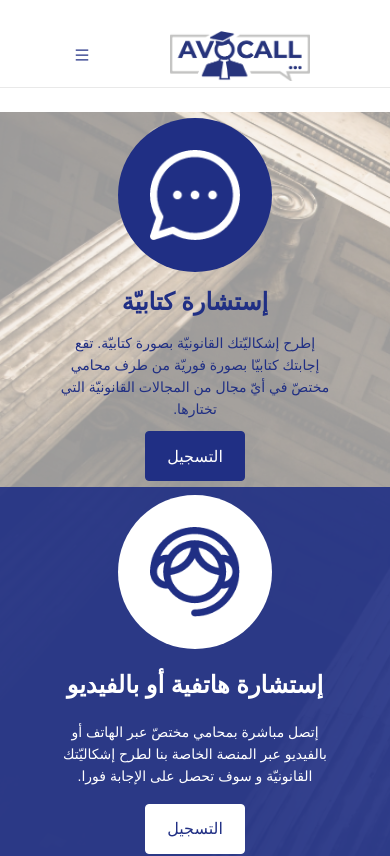
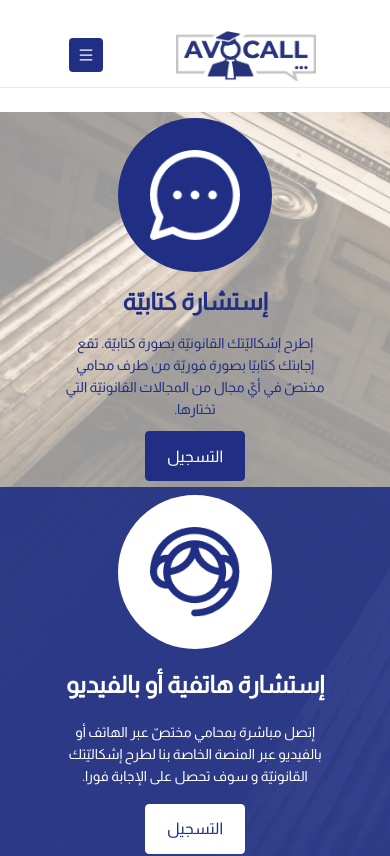
Before and after one commit to Ramzibouchekoua/Avocall-upload, a React (Create React App) app in the folder client/: page / in a window 390 px wide. Shown: the top 856 px of the page. Built offline with nearby package versions, Linux system fonts and the light colour scheme.

Commit message:
add font almarai & fix responsive & made change to be like the wp version

```diff
--- a/client/src/assets/styles/_init.scss
+++ b/client/src/assets/styles/_init.scss
@@ -1,6 +1,6 @@
 @import "./var";
 * {
-  font-family: $font-style, sans-serif;
+  font-family: $font-style;
 }
 .ant-layout {
   background-color: #fff;
--- a/client/src/assets/styles/_var.scss
+++ b/client/src/assets/styles/_var.scss
@@ -11,4 +11,9 @@ $light:#FFFFFF;
 $grey:#F6F6F6;
 
 // FONTS
-$font-style:Almarai;
+
+@font-face {
+    font-family: 'Beauty';
+    src: url(./Almarai/Almarai-Regular.ttf) format("truetype");
+ }
+ $font-style: 'Beauty', sans-serif;
--- a/client/src/assets/styles/components/_navbar.scss
+++ b/client/src/assets/styles/components/_navbar.scss
@@ -160,7 +160,12 @@
     }
   }
   .ant-dropdown-trigger {
-    color: $primary-color;
+span {
+  color: $light;
+  background-color: $primary-color;
+  border-radius: 4px;
+  padding: 10px;
+}
   }
 
 }
--- a/client/src/assets/styles/containers/_home-page.scss
+++ b/client/src/assets/styles/containers/_home-page.scss
@@ -32,13 +32,14 @@
       font-weight: bold;
     }
     .desc {
-      font-size: 24px;
-      width: 50%;
+      font-size: 18px;
+      width: 90%;
     }
     button {
       border-radius: 4px;
       border: 1px solid;
       height: 50px;
+      font-size: 16px;
       &:hover {
         cursor: pointer;
       }
@@ -61,16 +62,21 @@
     }
   }
   .right {
-    .title,
+    .title{
+      font-size: 32px;
+      color: #202f84;
+      font-weight: 700;
+    }
     .desc {
       color: #202f84;
+      font-size: 18px;
     }
     button {
       background-color: #202f84;
       border-color: #202f84;
       color: #fff;
       width: 150px;
-      font-size: 24px;
+      font-size: 16px;
       &:hover {
         cursor: pointer;
       }
@@ -90,16 +96,20 @@
   }
   .left {
     background-color: rgba(32, 47, 132, 0.9);
-    border-bottom-right-radius: 50%;
     min-width: 675px;
-    .title,
+    .title{
+      font-size: 32px;
+      color: $light;
+      font-weight: 700;
+    }
     .desc {
       color: #fff;
+      font-size: 18px;
     }
     button {
       background-color: #fff;
       width: 150px;
-      font-size: 24px;
+      font-size: 16px;
       border-color: #fff;
       color: #202f84;
     }
@@ -291,7 +301,7 @@
 }
 
 .section-five {
-  display: flex;
+  display: none;
   justify-content: space-between;
   align-items: center;
   flex-direction: column;
@@ -379,7 +389,7 @@
 }
 
 .section-six {
-  display: flex;
+  display: none;
   justify-content: center;
   align-items: center;
   height: 85vh;
@@ -512,7 +522,7 @@
 }
 
 .section-seven {
-  display: flex;
+  display: none;
   flex-direction: column;
   justify-content: space-around;
   align-items: center;
@@ -552,6 +562,38 @@
     }
   }
 
+}
+.section-eight {
+  display: flex;
+  flex-direction: column;
+  justify-content: center;
+  align-items: center;
+  span {
+font-size: 22px;
+font-weight: 700;
+color: $second-title-color;
+margin-bottom: 50px;
+  }
+  button {
+    font-size: 16px;
+    width: 268px;
+    color: #fff;
+    font-weight: bold;
+    border: 1px solid #202f84;
+    border-radius: 4px;
+    height: 46px;
+    background-color: #202f84;
+    a {
+      color: $light;
+    }
+    &:hover {
+      color: #fff;
+      border: 1px solid #202f84;
+      border-radius: 4px;
+      background-color: #202f84;
+      cursor: pointer;
+    }
+  }
 }
 
 @media screen and (max-width: 766px) {
@@ -636,7 +678,7 @@
     }
     .left {
       background-color: rgba(32, 47, 132, 0.9);
-      border-bottom-right-radius: 0%;
+
       min-width: 100%;
       .title,
       .desc {
@@ -766,40 +808,47 @@
   }
   .section-four {
     display: flex;
-    justify-content: space-between;
-    align-items: center;
+   margin-bottom: 50px;
     flex-direction: column;
-    padding: 0px 0;
+    padding: 0px 0px;
     .title {
-      font-size: 24px;
-      font-weight: bold;
+      font-size: 36px;
+      font-weight: 700;
       color: #2f281e;
+      font-family: $font-style;
+    }
+    .subtitle {
+      font-size: 22px;
+      font-weight: 400;
+      text-align: center;
     }
     .desc {
       margin-bottom: 10%;
       &_icon {
         background-color: $primary-color;
-        padding: 5px;
+        padding: 25px;
         border-radius: 19px;
-        width: 50px;
-        height: 50px;
+        width: 100px;
+        height: 100px;
         display: flex;
         justify-content: center;
         align-items: center;
         position: relative;
 
         text-align: center;
+
       }
       &_subtitle {
         margin-top: 10px;
-        font-size: 14px;
+        font-size: 16px;
         color: $second-title-color;
         width: 100%;
         text-align: center;
+        font-weight: 300;
       }
       &_text {
         margin-top: 15px;
-        font-size: 16px;
+        font-size: 22px;
         color: $second-title-color;
         font-weight: 700;
         text-align: center;
@@ -809,9 +858,8 @@
         align-items: baseline;
         justify-content: center;
         .ant-col {
-          margin-top: 20px;
-        margin-left: 30px;
-        width: 40%;
+
+        width: 80%;
         }
       }
     }
@@ -837,7 +885,7 @@
   }
 
   .section-five {
-    display: flex;
+    display: none;
     justify-content: space-between;
     align-items: center;
     flex-direction: column;
@@ -920,7 +968,7 @@
     }
   }
   .section-six {
-    display: flex;
+    display: none;
     justify-content: center;
     align-items: center;
     height: 100%;
@@ -985,6 +1033,7 @@
     }
   }
   .section-seven {
+    display: none;
 margin-bottom: 20%;
 height: 100%;
 .title {
@@ -1021,6 +1070,15 @@ button {
     cursor: pointer;
   }
 }
+  }
+  .section-eight {
+    display: flex;
+    flex-direction: column;
+    justify-content: center;
+
+    span {
+
+    }
   }
 }
 
@@ -1104,7 +1162,7 @@ button {
     }
     .left {
       background-color: rgba(32, 47, 132, 0.9);
-      border-bottom-right-radius: 50%;
+
       min-width: 50%;
       .title,
       .desc {
@@ -1132,7 +1190,7 @@ button {
     height: auto;
   }
   .section-six {
-    display: flex;
+    display: none;
     justify-content: center;
     align-items: center;
     height: auto;
--- a/client/src/assets/styles/index.scss
+++ b/client/src/assets/styles/index.scss
@@ -38,3 +38,7 @@
 @import "./components/error-result";
 @import "./components/report-modal";
 @import "./components/chat-box";
+
+body {
+    font-family: $font-style;
+}
--- /dev/null
+++ b/client/src/containers/HomePage/Sections/section_eight.jsx
@@ -0,0 +1,13 @@
+import React from "react";
+import { Link } from "react-router-dom";
+const Section_eight = () => {
+  return (
+    <div className="section-eight">
+        <span>للاتصال بنا اضغط على الرابط أدناه</span>
+        <button> <a href="https://avocall.tn/contactez-nous/">اتصل بنا</a></button>
+
+    </div>
+  );
+};
+
+export default Section_eight;
--- a/client/src/containers/HomePage/Sections/section_four.jsx
+++ b/client/src/containers/HomePage/Sections/section_four.jsx
@@ -88,7 +88,7 @@ const section_four = () => {
       <div className="desc">
         <Row>
           {fields.map((e) => (
-            <Col xs={8} md={8} lg={6} key={e.index}>
+            <Col xs={24} md={8} lg={6} key={e.index}>
               <div className="desc_icon">
                 <img src={require(`../../../assets/icons/${e.icon}`)} alt="" />
               </div>
--- a/client/src/containers/HomePage/index.js
+++ b/client/src/containers/HomePage/index.js
@@ -6,6 +6,7 @@ import SectionFour from "./Sections/section_four";
 import SectionFive from "./Sections/section_five";
 import SectionSix from "./Sections/section_six";
 import SectionSeven from "./Sections/section_seven";
+import SectionEight from "./Sections/section_eight";
 const HomePage = () => (
   <div>
     <SectionOne />
@@ -15,6 +16,7 @@ const HomePage = () => (
     <SectionFive />
     <SectionSix />
     <SectionSeven/>
+    <SectionEight/>
   </div>
 );
 export default HomePage;
```
Also changed, not shown: 1 other file (tests, documents, lock files or other folders).
